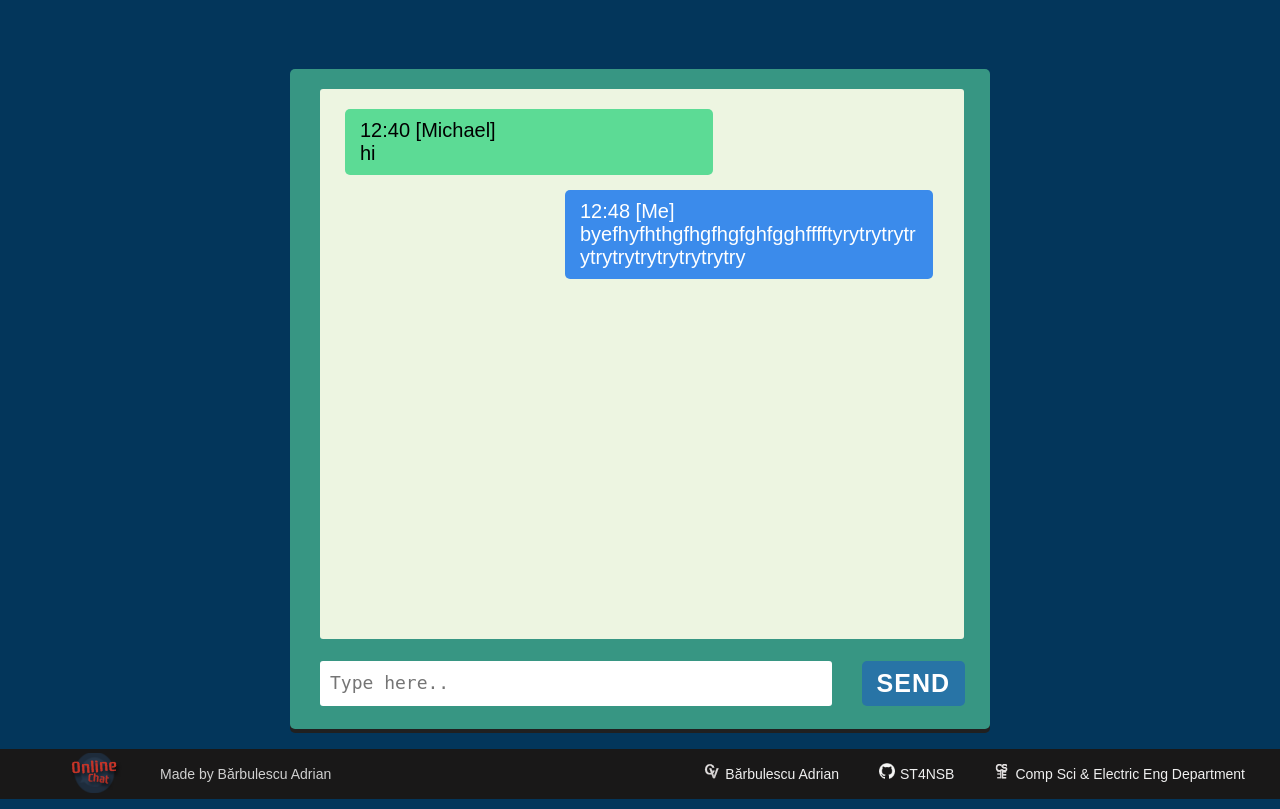
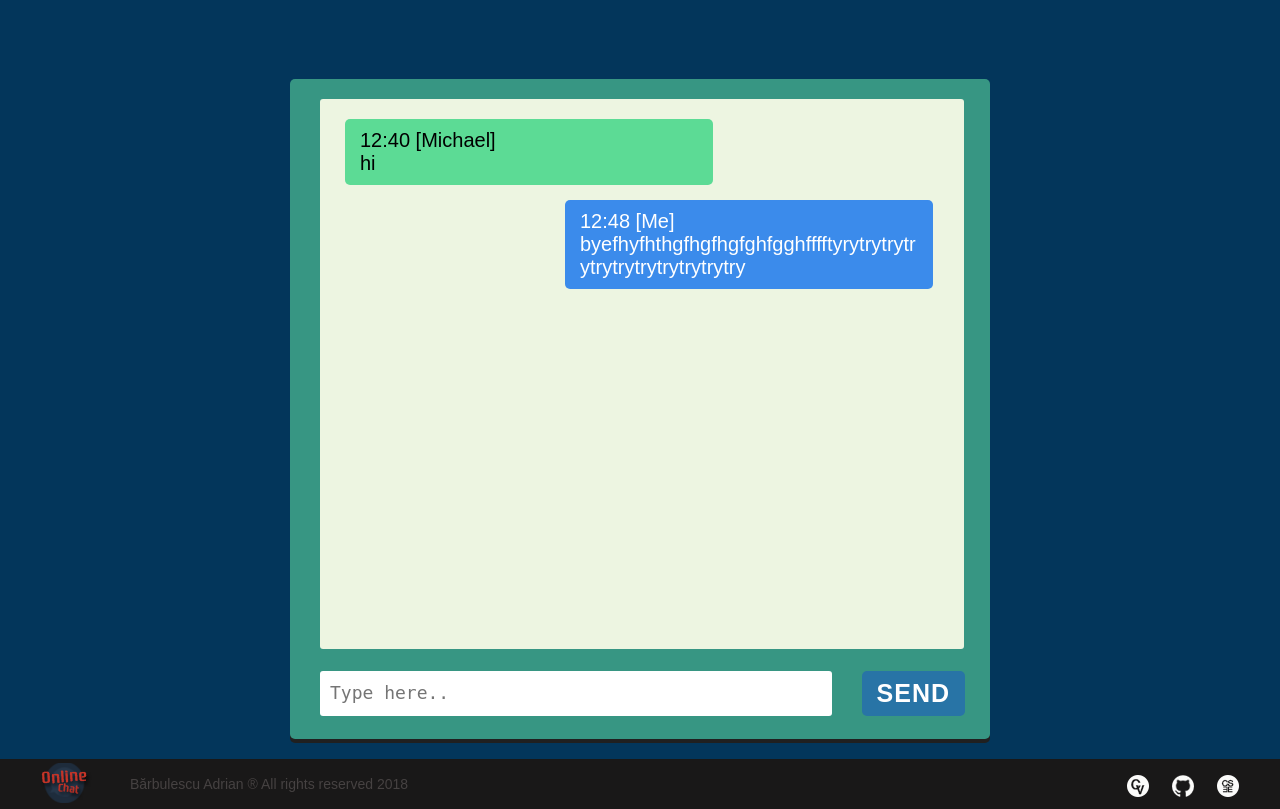
Before and after one commit to ST4NSB/chat-online, a PHP site: page / in a window 1280 px wide. Shown: the part 51-860 px from the top of the page. Run offline with PHP 8.4, Linux system fonts and the light colour scheme.

Commit message:
more updates

```diff
--- a/assets/css/footer.css
+++ b/assets/css/footer.css
@@ -1,8 +1,8 @@
 .footer {
   background: #191818;
-  color: #D0D0D0;
+  color: #464242;
   line-height: 50px;
-  padding-left: 40px;
+  padding-left: 10px;
   font-size: 14px;
 }
 
@@ -16,22 +16,16 @@
 .details {
   text-align: right;
   float: right;
-  padding-right: 25px;
+  padding-right: 40px;
 }
 
 .miniimg {
-  height: 16px;
-  width: 16px;
+  vertical-align: middle;
 }
 
 .footer__links {
   text-decoration: none;
-  color: #F0F0F0;
   padding-left: 5px;
-}
-
-.footer__links:hover {
-  color: #BEBEBE;
 }
 
 .footer__nav {
@@ -42,6 +36,5 @@
 
 .footer__nav__item {
   float: left;
-  padding-left: 30px;
-  padding-right: 10px;
+  padding-left: 15px;
 }
--- a/assets/css/formstyle.css
+++ b/assets/css/formstyle.css
@@ -11,7 +11,7 @@
 	min-width: 390px;
 	height: 660px;
   padding-top: 20px;
-	margin: 100px auto 50px;
+	margin: 110px auto 50px;
   border-radius: 5px;
 }
 
--- a/index.html
+++ b/index.html
@@ -55,15 +55,14 @@
 
 
 
-
   <footer class="footer">
     <img class="footer__logo" src="assets/images/footerlogo.png" alt="Logo">
-    Made by Bărbulescu Adrian
+    Bărbulescu Adrian &reg; All rights reserved 2018
     <div class="details">
       <ul class="footer__nav">
-      <li class="footer__nav__item"><img class="miniimg" src="assets/images/cv-logo.png" alt="CV Logo"><a class="footer__links" href="http://webspace.ulbsibiu.ro/adrian.barbulescu/">Bărbulescu Adrian</a></li>
-      <li class="footer__nav__item"><img class="miniimg" src="assets/images/github-logo.png" alt="Github Logo"><a class="footer__links" href="https://github.com/ST4NSB">ST4NSB</a></li>
-      <li class="footer__nav__item"><img class="miniimg" src="assets/images/csac-logo.png" alt="CSAC Logo"><a class="footer__links" href="http://csac.ulbsibiu.ro/">Comp Sci & Electric Eng Department</a></li>
+      <li class="footer__nav__item"><a class="footer__links" href="http://webspace.ulbsibiu.ro/adrian.barbulescu/"><img class="miniimg" src="assets/images/cv-logo.png" alt="CV Logo"></a></li>
+      <li class="footer__nav__item"><a class="footer__links" href="https://github.com/ST4NSB"><img class="miniimg" src="assets/images/github-logo.png" alt="Github Logo"></a></li>
+      <li class="footer__nav__item"><a class="footer__links" href="http://csac.ulbsibiu.ro/"><img class="miniimg" src="assets/images/csac-logo.png" alt="CSAC Logo"></a></li>
       </ul>
     </div>
   </footer>
```
Also changed, not shown: assets/images/csac-logo.png, assets/images/cv-logo.png, assets/images/github-logo.png.
